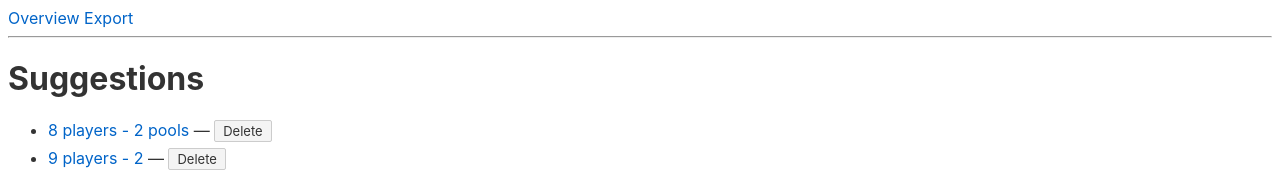
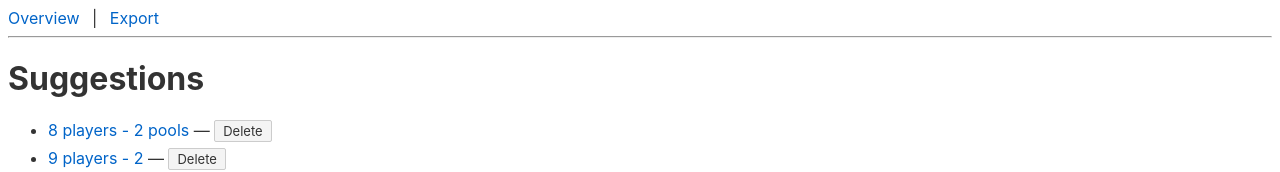
Before and after one commit to DevWouter/nttb-pool-suggestion, a Svelte app: page / in a window 1280 px wide. Shown: the top 172 px of the page. Built offline with nearby package versions, Linux system fonts and the light colour scheme.

Commit message:
Improve header

```diff
--- a/src/App.svelte
+++ b/src/App.svelte
@@ -9,9 +9,19 @@
   const SUGGESTION_REGEX = /^suggestion\/(.+)$/;
 </script>
 
-<Link href="/">Overview</Link>
-<Link href="/export">Export</Link>
-<hr>
+<style>
+  .seperator {
+    padding-left: 8px;
+    padding-right: 8px;
+  }
+</style>
+
+<div class="header">
+  <Link href="/">Overview</Link>
+  <span class="seperator">|</span>
+  <Link href="/export">Export</Link>
+</div>
+<hr />
 {#if location == ''}
   <ListSuggestions />
 {/if}
```
